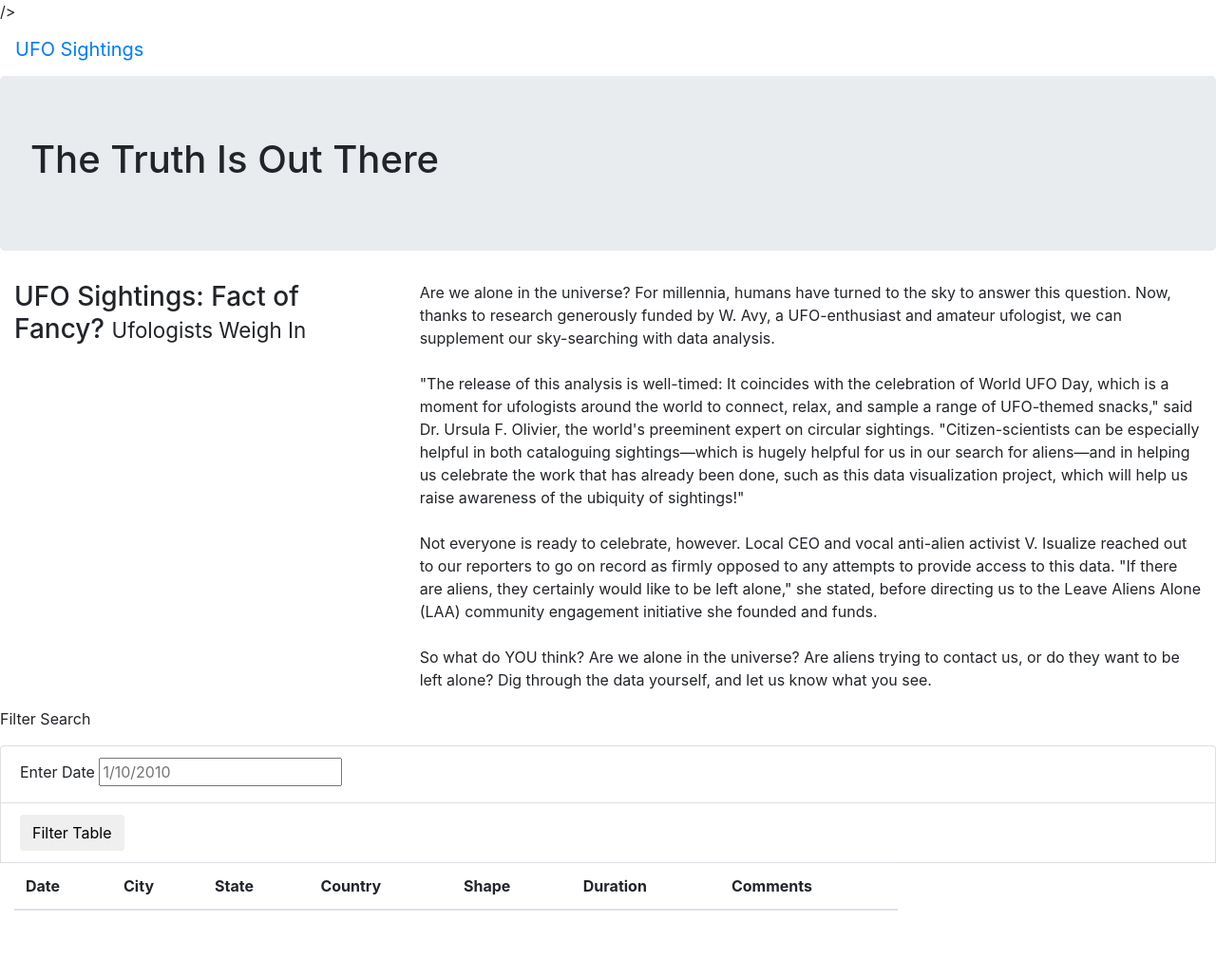
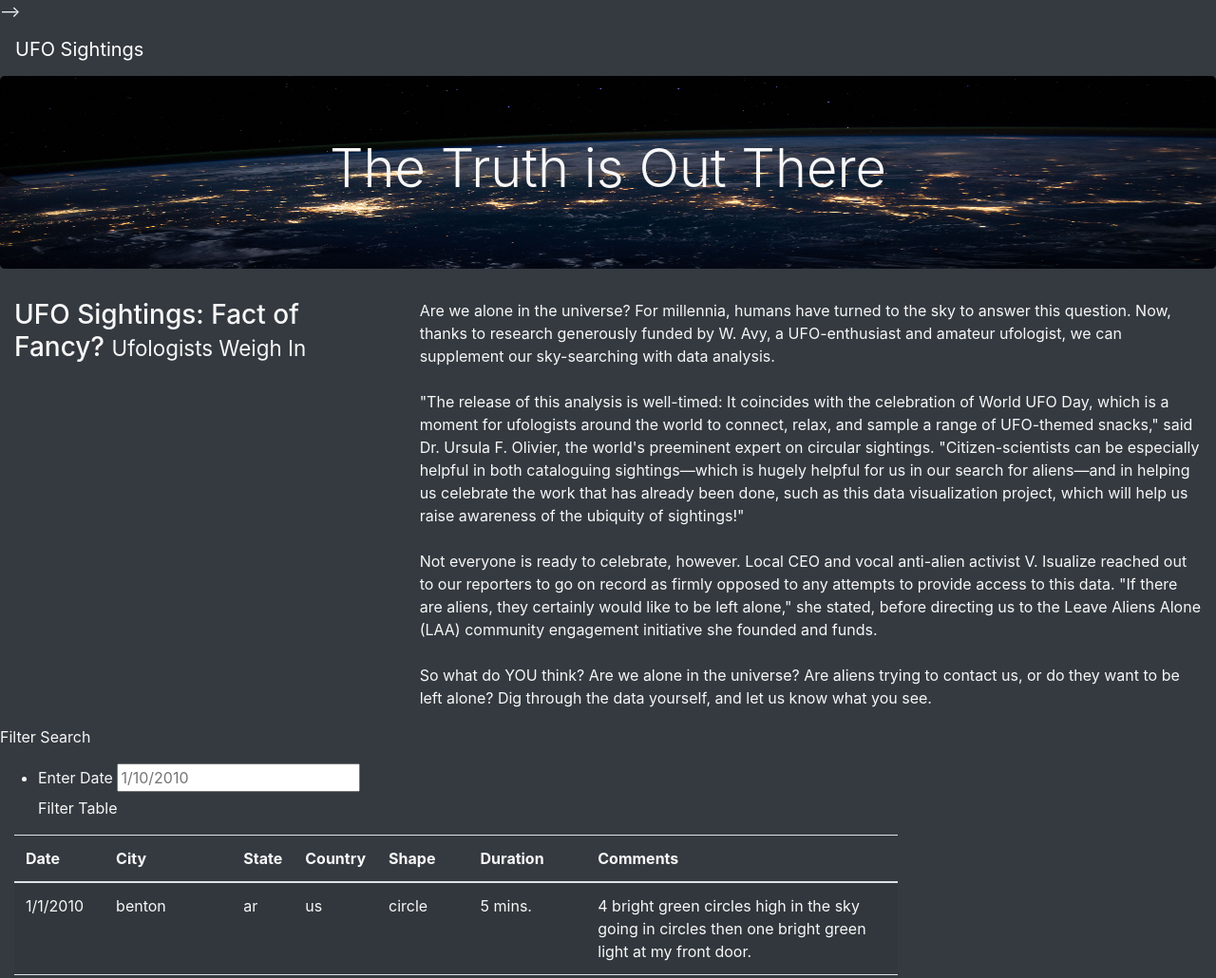
Before and after one commit to rciminera/UFOs, a plain HTML site: page index.html in a window 1280 px wide. Shown: the top 1030 px of the page at 95% size. Before the commit the page ends 975 px from the top, so only its background shows below. Drawn offline with nearby package versions, Linux system fonts and the light colour scheme; files whose address does not match are found by name.

Commit message:
updated module pre challenge

```diff
--- a/index.html
+++ b/index.html
@@ -10,17 +10,17 @@
     href="https://maxcdn.bootstrapcdn.com/bootstrap/4.0.0/css/bootstrap.min.css"
     integrity="sha384-Gn5384xqQ1aoWXA+058RXPxPg6fy4IWvTNh0E263XmFcJlSAwiGgFAW/dAiS6JXm"
     crossorigin="anonymous"
-    <link rel="stylesheet" href="static/css/style.css">
-  />
+    <!-- <link rel="stylesheet" href="static/css/style.css"> -->
+    <link rel="stylesheet" href="/Users/bobc/Repositories/UFOs/static/css/style.css">
 </head>
-<body>
+ <body class="bg-dark">
     <div class="wrapper">
-        <nav class="navbar navbar-expand-lg">
+        <nav class="navbar navbar-dark bg-dark navbar-expand-lg">
           <a class="navbar-brand" href="index.html">UFO Sightings</a>
         </nav>
     </div>
     <div class="jumbotron">
-        <h1>The Truth Is Out There</h1>
+        <h1 class="display-4">The Truth is Out There</h1>
     </div>
     <div class="container-fluid">
         <div class="row">
@@ -30,8 +30,6 @@
           <div class="col-md-8">
             <p>
               Are we alone in the universe? For millennia, humans have turned to the sky to answer this question. Now, thanks to research generously funded by W. Avy, a UFO-enthusiast and amateur ufologist, we can supplement our sky-searching with data analysis.<br><br>"The release of this analysis is well-timed: It coincides with the celebration of World UFO Day, which is a moment for ufologists around the world to connect, relax, and sample a range of UFO-themed snacks," said Dr. Ursula F. Olivier, the world's preeminent expert on circular sightings. "Citizen-scientists can be especially helpful in both cataloguing sightings—which is hugely helpful for us in our search for aliens—and in helping us celebrate the work that has already been done, such as this data visualization project, which will help us raise awareness of the ubiquity of sightings!"<br><br>Not everyone is ready to celebrate, however. Local CEO and vocal anti-alien activist V. Isualize reached out to our reporters to go on record as firmly opposed to any attempts to provide access to this data. "If there are aliens, they certainly would like to be left alone," she stated, before directing us to the Leave Aliens Alone (LAA) community engagement initiative she founded and funds.<br><br>So what do YOU think? Are we alone in the universe? Are aliens trying to contact us, or do they want to be left alone? Dig through the data yourself, and let us know what you see.
-
-
             </p>
           </div>
         </div>
@@ -39,23 +37,25 @@
     <div class="container-fluid">
         <div class="row">
           <div class="col-md-3">
-
           </div>
           <div class="col-md-9">
-
           </div>
         </div>
     </div>
-    <form>
+    <form class="bg-dark">
         <p>Filter Search</p>
-        <ul class="list-group">
-            <li class="list-group-item">
+        <ul class="bg-dark">
+          <li class="bg-dark">
             <label for="date">Enter Date</label>
             <input type="text" placeholder="1/10/2010" id="datetime" />
           </li>
-            <li class="list-group-item">
-                <button id="filter-btn" type="button" class="btn btn-default">Filter Table</button>
+          <li class="bg-dark"
+            <button id="filter-btn" type="button" class="btn btn-dark">
+               Filter Table
+             </button>
           </li>
+        </ul>
+    </form>
     <div class="col-md-9">
         <table class="table table-striped">
             <thead>
@@ -73,21 +73,8 @@
             <tbody></tbody>
         </table>
     </div>
-
-
-
-
-
-
-
-        </ul>
-
-
-
-
-
-
-
-    </form>
+    <script src="https://cdnjs.cloudflare.com/ajax/libs/d3/4.11.0/d3.js"></script>
+    <script src="static/js/data.js"></script>
+    <script src="static/js/app.js"></script>
 </body>
 </html>
--- a/static/css/style.css
+++ b/static/css/style.css
@@ -0,0 +1,9 @@
+body {
+
+    color: #f7f7f7;
+  }
+.jumbotron {
+    background-image: url("/Users/bobc/Repositories/UFOs/images/nasa.jpg");
+    background-size: 100% 100%;
+    text-align: center;
+  }
```
Also changed, not shown: images/nasa.jpg (added), static/js/app.js (renamed from js/app.js), static/js/data.js (renamed from js/data.js). Lines whose indentation alone changed are shown as unchanged.
